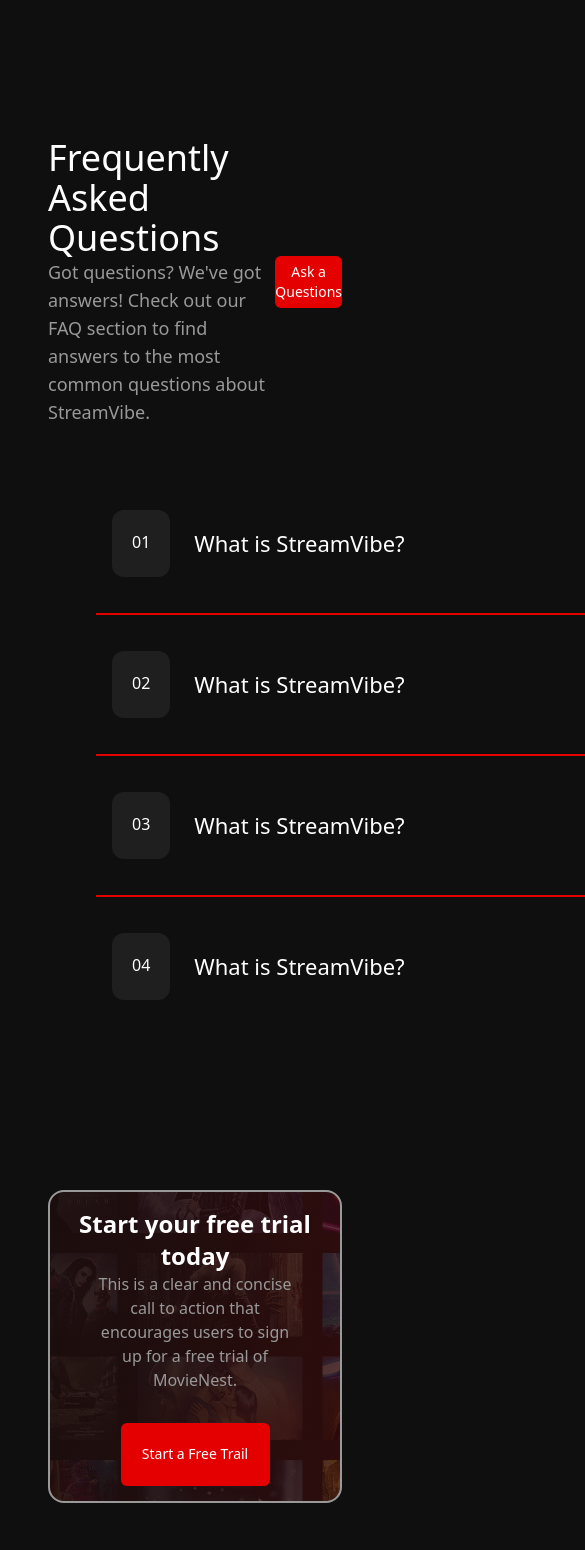
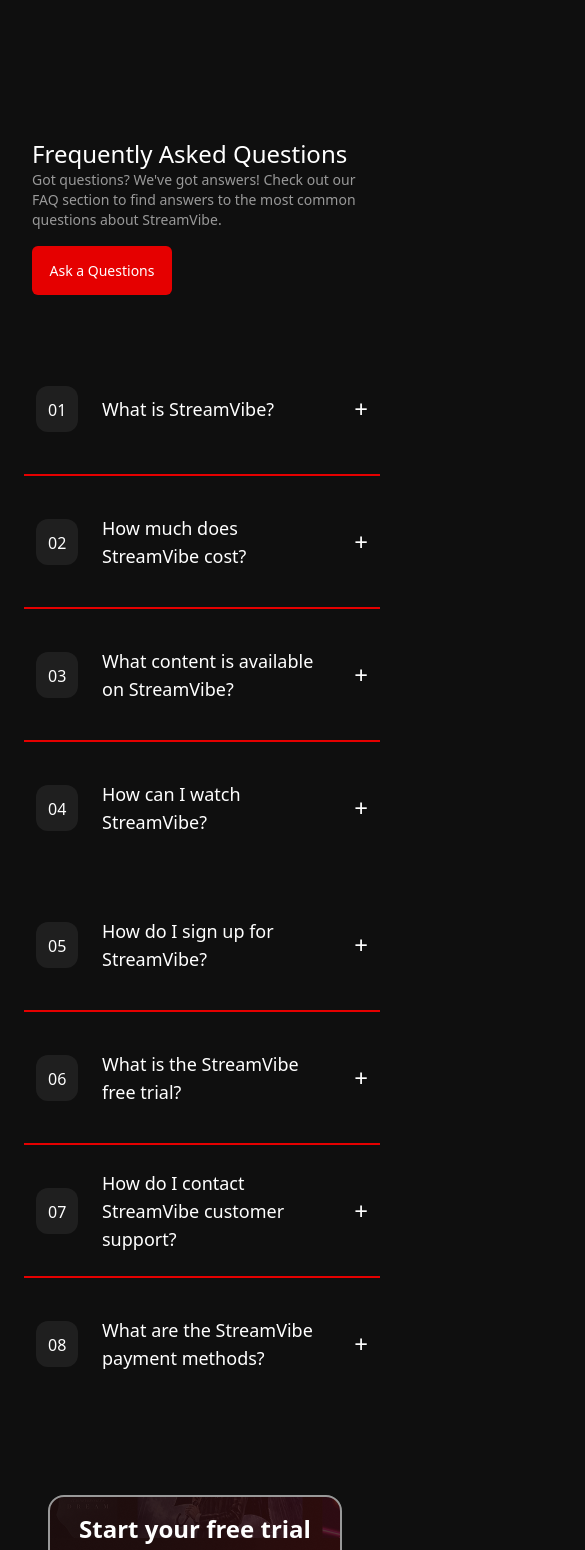
Before and after one commit to arturvoskanyan-dev/movienest, a React (Vite) app: page / in a window 390 px wide. Shown: the part 3480-5030 px from the top of the page, 585 px wide, since content can reach past the window. Built offline with nearby package versions, Linux system fonts and the light colour scheme; no server answers.

Commit message:
style: make questions section style, responsive

```diff
--- a/src/components/Questions/QuestionItem/QuestionItem.tsx
+++ b/src/components/Questions/QuestionItem/QuestionItem.tsx
@@ -1,24 +1,28 @@
 import React from 'react'
 import { QuestionsType } from '../../../types/types'
 
-export default function QuestionItem({question, toggle}: {question: QuestionsType, toggle: (id: number) => void}) {
+export default function QuestionItem({ question, toggle }: { question: QuestionsType, toggle: (id: number) => void }) {
     return (
-        <div className={`p-[16px] flex justify-between items-center gap-6 ${question.id !== 4 && question.id !== 8 ? "border-b-2 border-[#E50000]" : ""}`}>
-            <div className='w-[62px] h-[67px] p-[20px] bg-[#1F1F1F] text-white rounded-xl'>
-                0{question.id}
-            </div>
-            <div className='flex flex-col justify-center gap-[20px] w-[558px] h-[107px]'>
-                <h3 className='text-white text-[22px]'>{question.title}</h3>
+        <div className={`p-[12px] ${question.id !== 4 && question.id !== 8 ? "border-b-2 border-[#E50000]" : ""}`}>
+            <div className={`flex justify-between items-center gap-6`}>
+                <div className='w-[62px] h-[67px] p-[20px] bg-[#1F1F1F] text-xl text-white rounded-xl max-[1440px]:w-[50px] max-[1440px]:h-[54px] max-[1440px]:p-[16px] max-[1440px]:text-base max-[768px]:w-[42px] max-[768px]:h-[46px] max-[768px]:p-[12px]'>
+                    0{question.id}
+                </div>
+                <div className='flex flex-col justify-center gap-[20px] w-[558px] h-[107px]'>
+                    <h3 className='text-[22px] text-white max-[1440px]:text-xl max-[768px]:text-lg'>{question.title}</h3>
+                </div>
+                <button
+                    className='text-white text-[30px] cursor-pointer max-[1440px]:text-2xl'
+                    onClick={() => toggle(question.id)}>
+                    {question.isOpen ? "-" : "+"}
+                </button>
             </div>
             {
                 question.isOpen &&
-                <div>
-                    <h3 className='text-white'>{question.title}</h3>
+                <div className='pl-22 pb-4 max-[1021px]:pl-12'>
+                    <h3 className='text-lg text-[#999999] max-[1440px]:text-base max-[768px]:text-sm'>{question.answer}</h3>
                 </div>
             }
-            <button className='text-white text-[30px] cursor-pointer' onClick={() => toggle(question.id)}>
-                {question.isOpen ? "-" : "+"}
-            </button>
         </div>
     )
 }
--- a/src/components/Questions/Questions.tsx
+++ b/src/components/Questions/Questions.tsx
@@ -6,55 +6,63 @@
         [
             {
                 id: 1,
+                isOpen: false,
                 title: "What is StreamVibe?",
-                isOpen: false
+                answer: "StreamVibe is a streaming service that allows you to watch movies and shows on demand."
             },
             {
                 id: 2,
-                title: "What is StreamVibe?",
-                isOpen: false
+                isOpen: false,
+                title: "How much does StreamVibe cost?",
+                answer: "StreamVibe is a streaming service that allows you to watch movies and shows on demand."
             },
             {
                 id: 3,
-                title: "What is StreamVibe?",
-                isOpen: false
+                isOpen: false,
+                title: "What content is available on StreamVibe?",
+                answer: "StreamVibe is a streaming service that allows you to watch movies and shows on demand."
             },
             {
                 id: 4,
-                title: "What is StreamVibe?",
-                isOpen: false
+                isOpen: false,
+                title: "How can I watch StreamVibe?",
+                answer: "StreamVibe is a streaming service that allows you to watch movies and shows on demand."
             },
         ],
         [
             {
                 id: 5,
-                title: "What is StreamVibe?",
-                isOpen: false
+                isOpen: false,
+                title: "How do I sign up for StreamVibe?",
+                answer: "StreamVibe is a streaming service that allows you to watch movies and shows on demand."
             },
             {
                 id: 6,
-                title: "What is StreamVibe?",
-                isOpen: false
+                isOpen: false,
+                title: "What is the StreamVibe free trial?",
+                answer: "StreamVibe is a streaming service that allows you to watch movies and shows on demand."
             },
             {
                 id: 7,
-                title: "What is StreamVibe?",
-                isOpen: false
+                isOpen: false,
+                title: "How do I contact StreamVibe customer support?",
+                answer: "StreamVibe is a streaming service that allows you to watch movies and shows on demand."
             },
             {
                 id: 8,
-                title: "What is StreamVibe?",
-                isOpen: false
+                isOpen: false,
+                title: "What are the StreamVibe payment methods?",
+                answer: "StreamVibe is a streaming service that allows you to watch movies and shows on demand."
             },
         ]
     ];
 
     return (
-        <section className='max-w-[1440px] mx-auto pb-40 px-12 flex flex-col gap-12'>
-            <div className='flex justify-between items-center'>
+        <section className='max-w-[1440px] mx-auto pb-40 px-12 flex flex-col gap-12 max-[768px]:px-2'>
+            <div className='flex justify-between items-center gap-4 max-[768px]:flex-wrap max-[768px]:px-6'>
                 <QuestionsHead />
             </div>
-            <div className='flex justify-between gap-[80px] px-12'>
+            <div className='flex justify-between gap-[80px] px-12 max-[1440px]:px-6 max-[1021px]:flex-wrap max-[768px]:px-4'>
                 <QuestionsBox questions={questionsArr[0]} />
                 <QuestionsBox questions={questionsArr[1]} />
             </div>
--- a/src/components/Questions/QuestionsBox/QuestionsBox.tsx
+++ b/src/components/Questions/QuestionsBox/QuestionsBox.tsx
@@ -18,7 +18,7 @@
     }
 
     return (
-        <div className='w-[558px] h-[556px]'>
+        <div className='w-[558px] h-[556px] max-[1440px]:w-[420px] max-[1440px]:h-[456px] max-[768px]:w-[356px] '>
             {newQuestions.map((question: QuestionsType) => <QuestionItem key={question.id} question={question} toggle={toggle} />)}
         </div>
     )
--- a/src/components/Questions/QuestionsHead/QuestionsHead.tsx
+++ b/src/components/Questions/QuestionsHead/QuestionsHead.tsx
@@ -4,10 +4,10 @@
     return (
         <>
             <div>
-                <h2 className='text-4xl text-white'>Frequently Asked Questions</h2>
-                <p className='max-w-[1000px] text-lg text-[#999999]'>Got questions? We've got answers! Check out our FAQ section to find answers to the most common questions about StreamVibe.</p>
+                <h2 className='text-4xl text-white max-[1440px]:text-3xl max-[768px]:text-2xl'>Frequently Asked Questions</h2>
+                <p className='max-w-[1000px] text-lg text-[#999999] max-[1440px]:text-base max-[768px]:text-sm'>Got questions? We've got answers! Check out our FAQ section to find answers to the most common questions about StreamVibe.</p>
             </div>
-            <button className="bg-[#E50000] w-[176px] h-[63px] text-white text-xl rounded-md flex items-center justify-center gap-2 cursor-pointer duration-300 hover:bg-[#ff9999] max-[1440px]:w-[209px] max-[1440px]:h-[52px] max-[1440px]:text-sm">
+            <button className="bg-[#E50000] w-[176px] h-[63px] text-white text-xl rounded-md flex items-center justify-center gap-2 cursor-pointer duration-300 hover:bg-[#ff9999] max-[1440px]:w-[140px] max-[1440px]:h-[49px] max-[1440px]:text-sm">
                 Ask a Questions
             </button>
         </>
--- a/src/types/types.ts
+++ b/src/types/types.ts
@@ -45,4 +45,5 @@
     id: number,
     title: string,
     isOpen: boolean,
+    answer: string
 }
```
